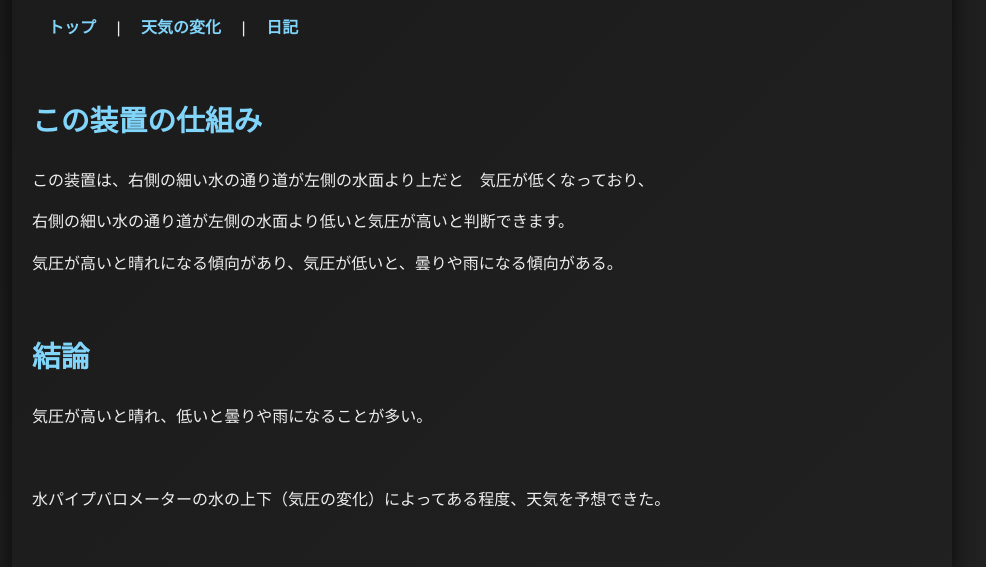
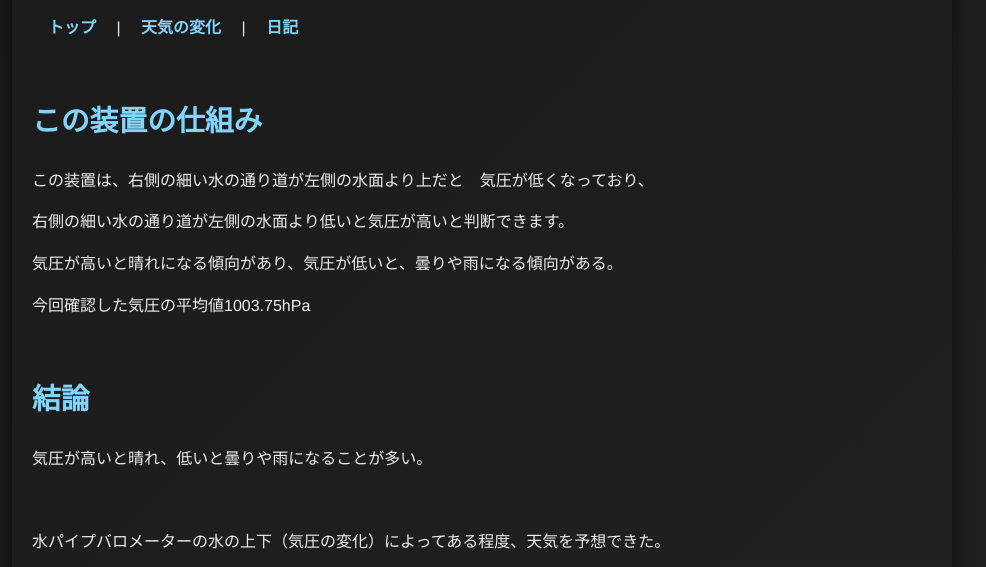
Before and after one commit to azarasijiyuu/azarasijiyuu.github.io, a plain HTML site: page air-pressure-changes.html in a window 1280 px wide. Shown: the part 173-740 px from the top of the page, without its empty margins (158-1144 px from the left). Drawn offline with Linux system fonts and the light colour scheme.

Commit message:
Update air-pressure-changes.html

```diff
--- a/air-pressure-changes.html
+++ b/air-pressure-changes.html
@@ -40,6 +40,7 @@
   <p>この装置は、右側の細い水の通り道が左側の水面より上だと　気圧が低くなっており、</p>
   <p>右側の細い水の通り道が左側の水面より低いと気圧が高いと判断できます。</p>
   <p>気圧が高いと晴れになる傾向があり、気圧が低いと、曇りや雨になる傾向がある。</p>
+  <p>今回確認した気圧の平均値1003.75hPa</p>
 
   <h2>結論</h2>
   <p>気圧が高いと晴れ、低いと曇りや雨になることが多い。</p>
```
